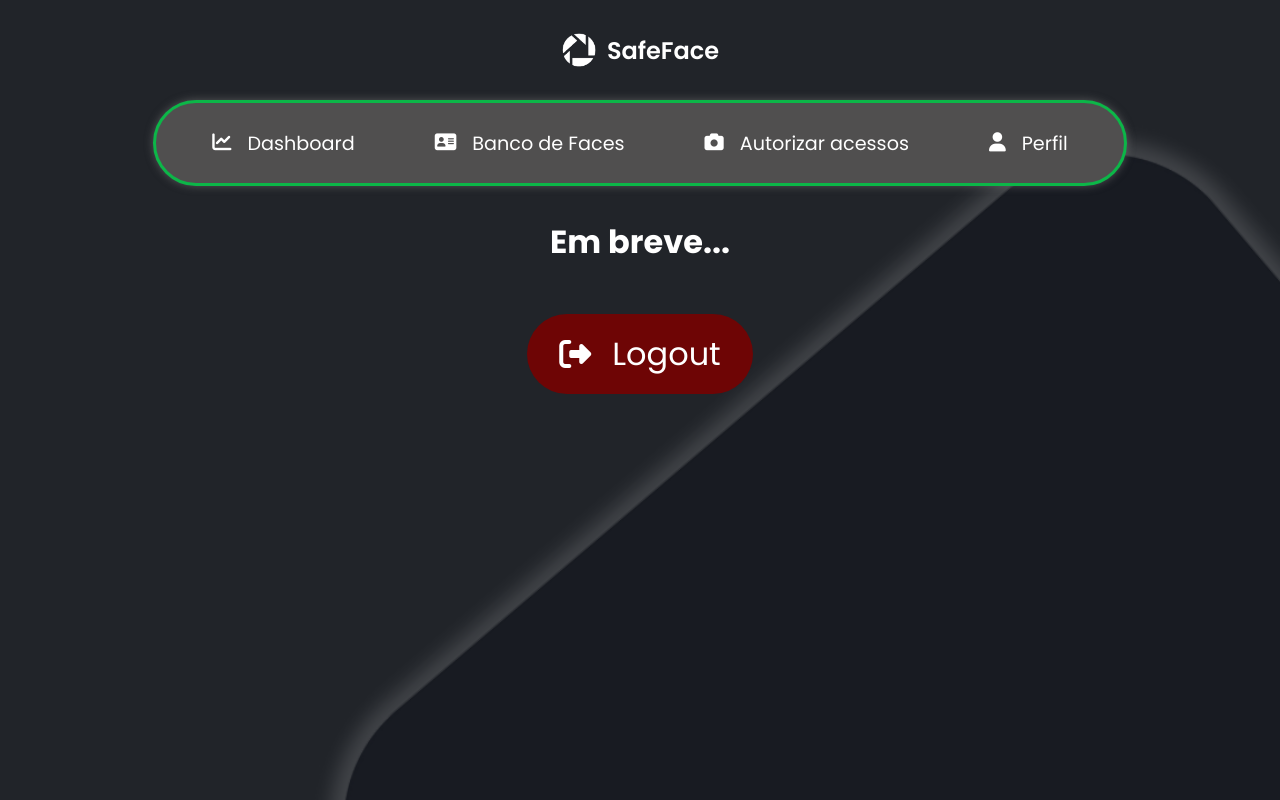
After one commit to samuelamorimm/faceRecongnition-django, a Django app: page /profile/ in a window 1280 px wide. The commit adds this page. Run offline with Django 5.2, Linux system fonts and the light colour scheme; the visitor is signed in with stand-in values (Sample User, id 1).

Commit message:
filtragem de acessos por mês e algumas correções

```diff
--- a/accounts/views.py
+++ b/accounts/views.py
@@ -6,23 +6,32 @@ from django.core.files.base import ContentFile
 from .models import *
 import face_recognition
 from django.utils import timezone
+from django.contrib.auth.decorators import login_required
 
 # Create your views here.
+@login_required
 def dashboard(request):
 
   hoje = timezone.now().date()
+  atual = timezone.now()
 
   context = {
     'acessos': UserAccess.objects.all(),
     'faces': UserImages.objects.all().count(),
-    'acessos_hoje': UserAccess.objects.filter(data_acesso__date=hoje).count()
+    'acessos_hoje': UserAccess.objects.filter(data_acesso__date=hoje).count(),
+    'acessos_mes': UserAccess.objects.filter(data_acesso__year=atual.year, data_acesso__month = atual.month).count(),
   }
 
   return render(request, 'dash.html', context)
 
+@login_required
+def profile(request):
+  return render(request, 'profile.html')
+
 def home(request):
   return render(request, 'home.html')
 
+@login_required
 @csrf_exempt
 def register(request):
   if request.method == 'POST':
@@ -44,6 +53,7 @@ def register(request):
     })
   return render(request, 'register_face.html')
 
+@login_required
 @csrf_exempt
 def login_user(request):
   if request.method == 'POST':
@@ -74,7 +84,7 @@ def login_user(request):
         UserAccess.objects.create(
           user = user,
         )
-        return JsonResponse({'status' : 'success', 'message' : 'Logged in sucess'})
+        return JsonResponse({'status' : 'success', 'message' : 'Acesso registrado com sucesso!'})
       else:
-        return JsonResponse({'status' : 'error', 'message' : 'Logged in failed'})
+        return JsonResponse({'status' : 'error', 'message' : 'Falha ao registrar acesso.'})
   return render(request, 'login_face.html')
--- a/core/urls.py
+++ b/core/urls.py
@@ -16,13 +16,14 @@ Including another URLconf
 """
 from django.contrib import admin
 from django.urls import path, include
-from accounts.views import register, login_user, home, dashboard
+from accounts.views import register, login_user, home, dashboard, profile
 
 urlpatterns = [
     path('admin/', admin.site.urls),
     path('', home, name='home'),
     path('safeface/', include('usuarios.urls')),
     path('dashboard/', dashboard, name='dashboard'),
+    path('profile/', profile, name='profile'),
     path('register_face/', register, name='register_face'),
     path('login_face/', login_user, name='login_face'),
 ]
--- a/static/css/dashboard/dash.css
+++ b/static/css/dashboard/dash.css
@@ -15,8 +15,16 @@
   box-sizing: border-box;
 }
 
+html, body {
+  min-height: 100vh; /* Permite que a altura do body cresça conforme o conteúdo */
+  margin: 0;         /* Remove margens padrão */
+  padding: 0;
+  overflow-x: hidden; /* Evita rolagem horizontal */
+}
+
+
 body {
-  background-position: center;
+  background-position: center center;
   background-size: cover;
   background-repeat: no-repeat;
   font-family: "Poppins", sans-serif;
@@ -24,7 +32,6 @@ body {
   align-items: center;
   flex-direction: column;
   width: 100vw;
-  overflow-x: hidden;
 }
 
 nav {
@@ -33,8 +40,8 @@ nav {
   display: flex;
   gap: 5rem;
   background-color: var(--terciary-color);
-  margin-top: 4rem;
   border-radius: 100px;
+  margin-bottom: 2rem;
   box-shadow: 0px 0px 8px rgba(128, 128, 128, 0.547);
 }
 
@@ -60,7 +67,6 @@ i {
 
 
 .container {
-  margin-top: 2rem;
   width: 100vw;
 }
 
@@ -292,3 +298,40 @@ video {
   transform: translateX(0);
   transition: all 2s;
 }
+
+.nav__logo a {
+  display: flex;
+  align-items: center;
+  gap: 10px;
+  font-size: 1.5rem;
+  font-weight: 600;
+  color: var(--white);
+  text-decoration: none;
+  margin: 2rem 0;
+}
+
+.nav__logo img {
+  display: flex;
+  max-width: 36px;
+}
+.btn-logout {
+  padding: 1rem 2rem;
+  background-color: #6e0505;
+  color: var(--white);
+  font-size: 2rem;
+  margin: 3rem 0;
+  border-radius: 100px;
+  text-decoration: none;
+  cursor: pointer;
+  display: flex;
+  align-items: center;
+  gap: 5px;
+  width: fit-content;
+}
+
+.btn-logout:hover{
+  background-color: white;
+  color: #a10404;
+  border: 1px solid #a10404;
+  transition-duration: 0.3s;
+}
--- a/templates/base.html
+++ b/templates/base.html
@@ -6,6 +6,7 @@
     <meta charset="UTF-8">
     <meta name="viewport" content="width=device-width, initial-scale=1.0">
     <title>Dashboard</title>
+    <link rel="shortcut icon" href="{% static "assets/logo.png" %}" type="image/x-icon">
     <link rel="stylesheet" href="{% static "css/dashboard/dash.css" %}">
     <link rel="stylesheet" href="https://cdnjs.cloudflare.com/ajax/libs/font-awesome/6.7.2/css/all.min.css" integrity="sha512-Evv84Mr4kqVGRNSgIGL/F/aIDqQb7xQ2vcrdIwxfjThSH8CSR7PBEakCr51Ck+w+/U6swU2Im1vVX0SVk9ABhg==" crossorigin="anonymous" referrerpolicy="no-referrer" />
     <style>
@@ -17,6 +18,13 @@
     </style>
 </head>
 <body>
+    <div class="nav__logo">
+        <a href="{% url "home" %}">
+          <img src="{%static 'assets/logo.png'%}" alt="logo" />
+          <span>SafeFace</span>
+        </a>
+    </div>
+
     <nav class='nav-dash'>
         <a href="{% url "dashboard" %}">
             <i class="fa-solid fa-chart-line"></i>
@@ -30,7 +38,7 @@
             <i class="fa-solid fa-camera"></i>
             Autorizar acessos
         </a>
-        <a href="">
+        <a href="{% url "profile" %}">
             <i class="fa-solid fa-user"></i>
             Perfil
         </a>
--- a/templates/dash.html
+++ b/templates/dash.html
@@ -16,7 +16,7 @@
           <i class="fa-solid fa-chart-line"></i>
           Acessos do mês
         </h1>
-        <h2>Total: 0</h2>
+        <h2>Total: {{acessos_mes}}</h2>
       </div>
     </div>
     <div class="box box2">
@@ -41,9 +41,9 @@
 
         {% for usuario in acessos %}
         <tr>
-          <td>{{usuario.id}}</td>
+          <td>#{{usuario.id}}</td>
           <td>{{usuario}}</td>
-          <td>{{usuario.data_acesso}}</td>
+          <td>{{usuario.data_acesso|date:"d/m/Y -- H:i"}}</td>
         </tr>
         {% endfor %}
 
--- a/templates/home.html
+++ b/templates/home.html
@@ -11,6 +11,7 @@
     />
     <link rel="stylesheet" href="{% static 'css/style.css' %}">
     <link rel="stylesheet" href="https://cdnjs.cloudflare.com/ajax/libs/font-awesome/6.7.2/css/all.min.css" integrity="sha512-Evv84Mr4kqVGRNSgIGL/F/aIDqQb7xQ2vcrdIwxfjThSH8CSR7PBEakCr51Ck+w+/U6swU2Im1vVX0SVk9ABhg==" crossorigin="anonymous" referrerpolicy="no-referrer" />
+    <link rel="shortcut icon" href="{% static "assets/logo.png" %}" type="image/x-icon">
     <title>SafeFace</title>
 
     <style>
@@ -24,7 +25,7 @@
       <nav>
         <div class="nav__header">
           <div class="nav__logo">
-            <a href="#">
+            <a href="{% url "home" %}">
               <img src="{%static 'assets/logo.png'%}" alt="logo" />
               <span>SafeFace</span>
             </a>
--- a/templates/login/login.html
+++ b/templates/login/login.html
@@ -11,12 +11,13 @@
 
       <!--=============== CSS ===============-->
       <link rel="stylesheet" href="{% static "css/login/style.css" %}">
+      <link rel="shortcut icon" href="{% static "assets/logo.png" %}" type="image/x-icon">
 
       <title>Login SafeFace</title>
    </head>
    <body>
       <div class="nav__logo">
-         <a href="#">
+         <a href="{% url "home" %}">
            <img src="{%static 'assets/logo.png'%}" alt="logo" />
            <span>SafeFace</span>
          </a>
--- a/templates/login_face.html
+++ b/templates/login_face.html
@@ -14,7 +14,7 @@
         </ul>
 
         <ul class="list-num">
-          <h2>Passos para captura.</h2>
+          <h2>Passos para captura</h2>
           <li>Após posicionar seu rosto corretamente, clique no botão "Capturar Rosto".</li>
           <li>Insira o nome do usuário a ser registrado no campo "Usuário".</li>
           <li>Por fim, clique em "Registrar"</li>
--- /dev/null
+++ b/templates/profile.html
@@ -0,0 +1,12 @@
+{% extends "base.html" %}
+
+{% block content %}
+  <div class="container" style="height: 100%; justify-content: center; align-items: center; display: flex; flex-direction: column; color: white;">
+    <h1>Em breve...</h1>
+
+    <a href="{% url 'logout' %}" class="btn-logout">
+      <i class="fa-solid fa-right-from-bracket"></i>
+      Logout
+    </a>
+  </div>
+{% endblock content %}
--- a/templates/register_face.html
+++ b/templates/register_face.html
@@ -16,7 +16,7 @@
         </ul>
 
         <ul class="list-num">
-          <h2>Passos para captura.</h2>
+          <h2>Passos para captura</h2>
           <li>Após posicionar seu rosto corretamente, clique no botão "Capturar Rosto".</li>
           <li>Insira o nome do usuário a ser registrado no campo "Usuário".</li>
           <li>Por fim, clique em "Registrar"</li>
```
Also changed, not shown: core/settings.py (+8 -1 lines), usuarios/views.py (+0 -10 lines), user_faces/julio_.jpg (added), user_faces/samuel_.jpg (deleted).
